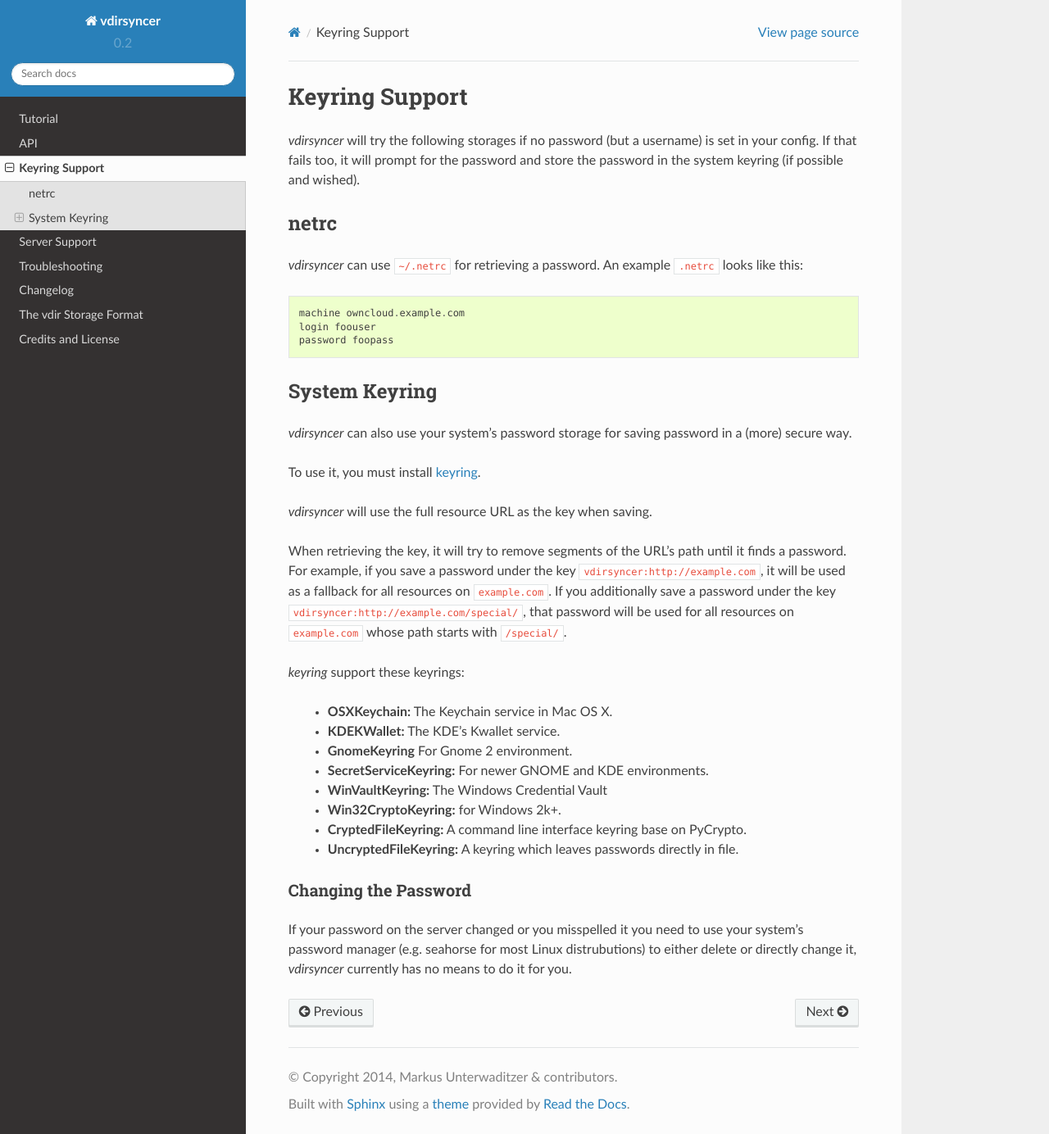
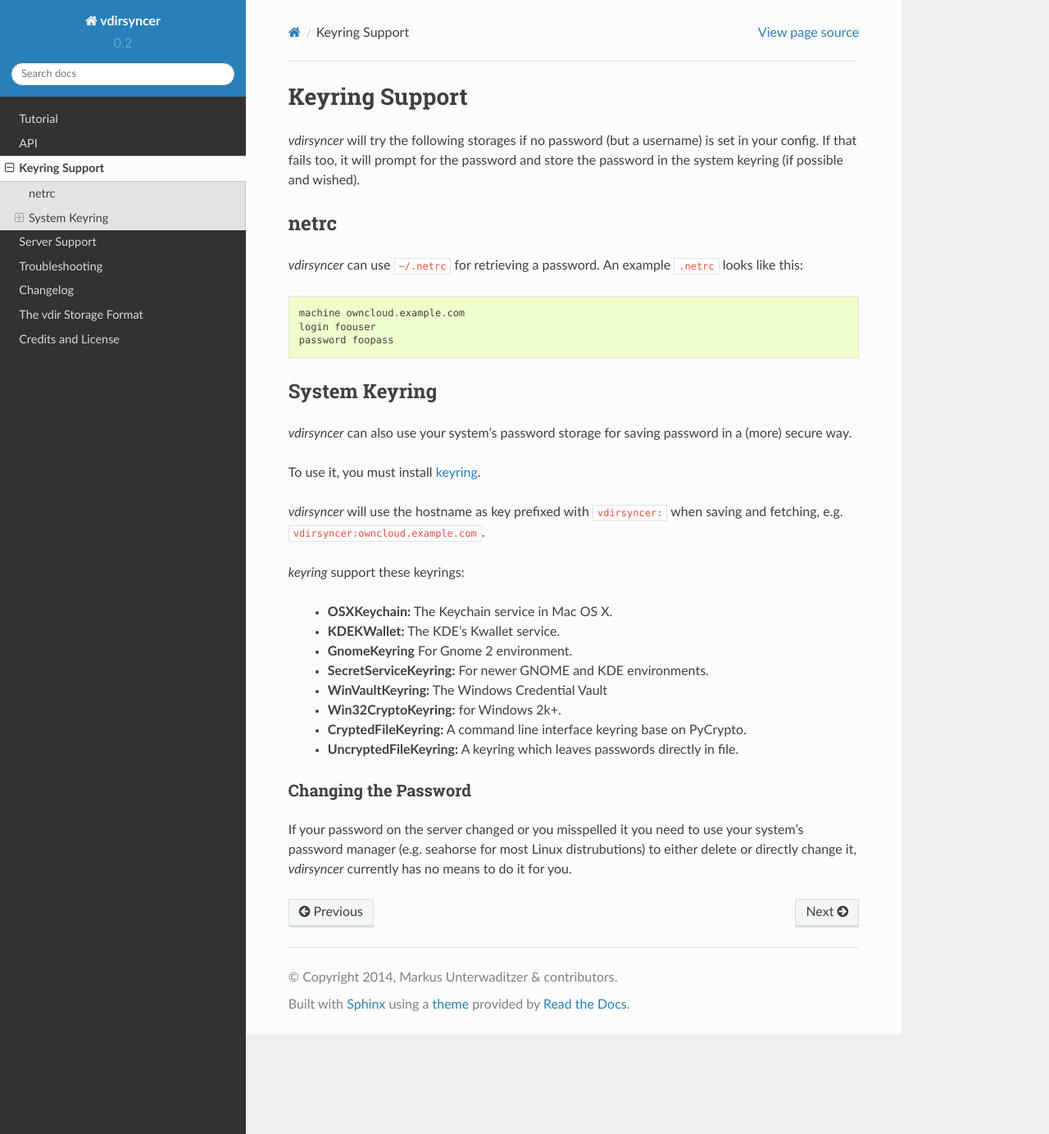
Before and after one commit to pimutils/vdirsyncer, a Sphinx documentation site: the page built from docs/keyring.rst, in a window 1280 px wide and 1384 px high. Shown: the whole window at 82% size. Built offline with Sphinx 7.4.7 and the Read the Docs theme 2.0.0, drawn with Linux system fonts in a browser that asks for light colours.

Commit message:
Rewrite get_password
Only fetching by hostname, no bruteforce algorithm for system keyring

```diff
--- a/docs/keyring.rst
+++ b/docs/keyring.rst
@@ -26,14 +26,8 @@ To use it, you must install keyring_.
 
 .. _keyring: https://bitbucket.org/kang/python-keyring-lib
 
-*vdirsyncer* will use the full resource URL as the key when saving.
-
-When retrieving the key, it will try to remove segments of the URL's path until
-it finds a password. For example, if you save a password under the key
-``vdirsyncer:http://example.com``, it will be used as a fallback for all
-resources on ``example.com``. If you additionally save a password under the key
-``vdirsyncer:http://example.com/special/``, that password will be used for all
-resources on ``example.com`` whose path starts with ``/special/``.
+*vdirsyncer* will use the hostname as key prefixed with ``vdirsyncer:`` when
+saving and fetching, e.g. ``vdirsyncer:owncloud.example.com``.
 
 *keyring* support these keyrings:
 
```
Also changed, not shown: 2 other files.
